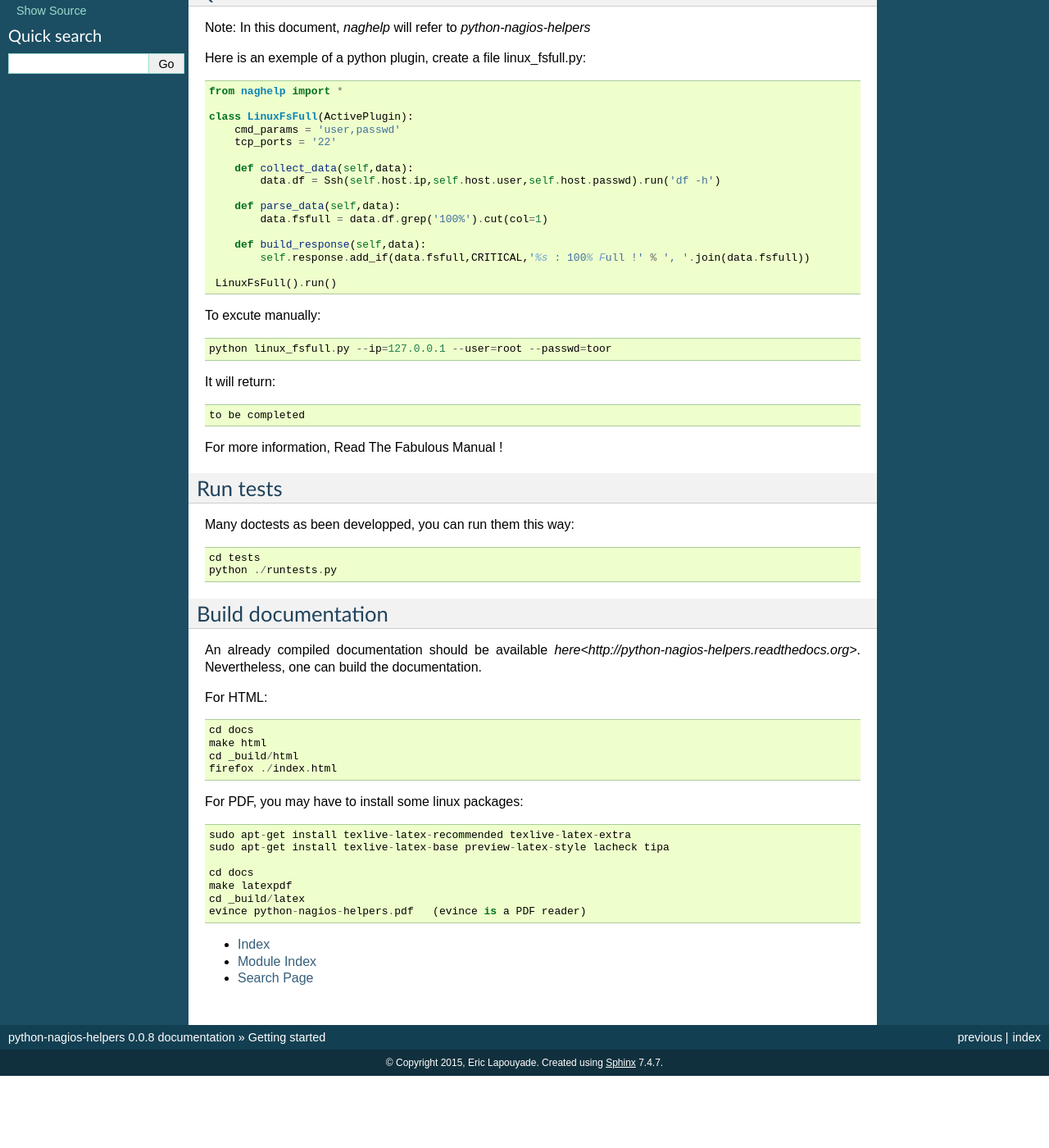
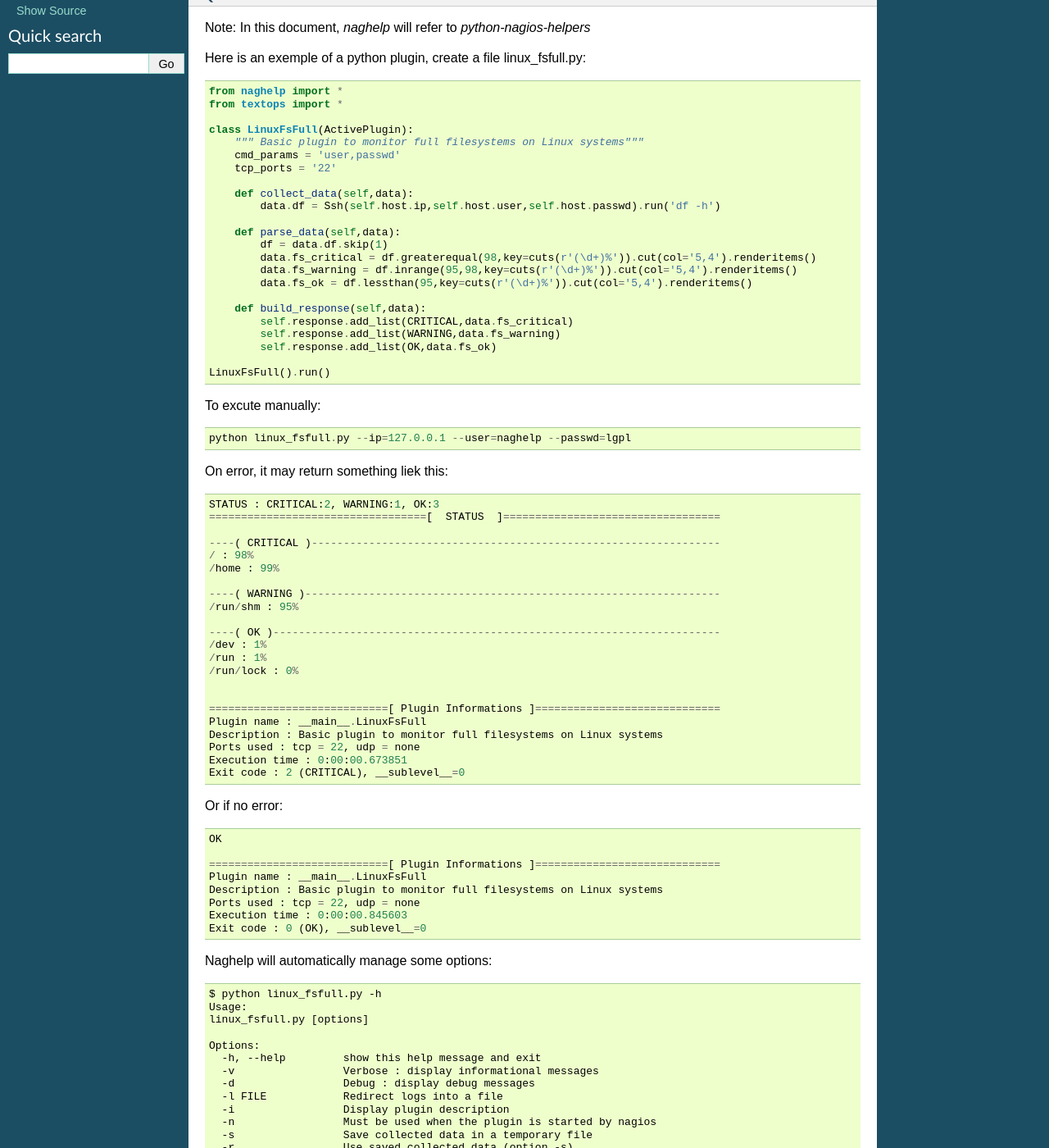
Before and after one commit to elapouya/python-nagios-helpers, a Sphinx documentation site: the page built from docs/intro.rst, in a window 1280 px wide and 1400 px high, scrolled down 262 px. Shown: the whole window at 82% size. Built offline with Sphinx 7.4.7, drawn with Linux system fonts in a browser that asks for light colours; before the commit the page ends 1574 px from its top, so only the background shows below that; some of the changed text lies outside the part shown.

Commit message:
Add an example plugin in documentation

```diff
--- a/docs/intro.rst
+++ b/docs/intro.rst
@@ -24,8 +24,10 @@ Note: In this document, *naghelp* will refer to *python-nagios-helpers*
 Here is an exemple of a python plugin, create a file linux_fsfull.py::
 
    from naghelp import *
+   from textops import *
 
    class LinuxFsFull(ActivePlugin):
+       """ Basic plugin to monitor full filesystems on Linux systems"""
        cmd_params = 'user,passwd'
        tcp_ports = '22'
 
@@ -33,20 +35,84 @@ Here is an exemple of a python plugin, create a file linux_fsfull.py::
            data.df = Ssh(self.host.ip,self.host.user,self.host.passwd).run('df -h')
 
        def parse_data(self,data):
-           data.fsfull = data.df.grep('100%').cut(col=1)
+           df = data.df.skip(1)
+           data.fs_critical = df.greaterequal(98,key=cuts(r'(\d+)%')).cut(col='5,4').renderitems()
+           data.fs_warning = df.inrange(95,98,key=cuts(r'(\d+)%')).cut(col='5,4').renderitems()
+           data.fs_ok = df.lessthan(95,key=cuts(r'(\d+)%')).cut(col='5,4').renderitems()
 
        def build_response(self,data):
-           self.response.add_if(data.fsfull,CRITICAL,'%s : 100% Full !' % ', '.join(data.fsfull))
+           self.response.add_list(CRITICAL,data.fs_critical)
+           self.response.add_list(WARNING,data.fs_warning)
+           self.response.add_list(OK,data.fs_ok)
 
-    LinuxFsFull().run()
+   LinuxFsFull().run()
 
 To excute manually::
 
-   python linux_fsfull.py --ip=127.0.0.1 --user=root --passwd=toor
+   python linux_fsfull.py --ip=127.0.0.1 --user=naghelp --passwd=lgpl
 
-It will return::
+On error, it may return something liek this::
 
-   to be completed
+   STATUS : CRITICAL:2, WARNING:1, OK:3
+   ==================================[  STATUS  ]==================================
+
+   ----( CRITICAL )----------------------------------------------------------------
+   / : 98%
+   /home : 99%
+
+   ----( WARNING )-----------------------------------------------------------------
+   /run/shm : 95%
+
+   ----( OK )----------------------------------------------------------------------
+   /dev : 1%
+   /run : 1%
+   /run/lock : 0%
+
+
+   ============================[ Plugin Informations ]=============================
+   Plugin name : __main__.LinuxFsFull
+   Description : Basic plugin to monitor full filesystems on Linux systems
+   Ports used : tcp = 22, udp = none
+   Execution time : 0:00:00.673851
+   Exit code : 2 (CRITICAL), __sublevel__=0
+
+Or if no error::
+
+   OK
+
+   ============================[ Plugin Informations ]=============================
+   Plugin name : __main__.LinuxFsFull
+   Description : Basic plugin to monitor full filesystems on Linux systems
+   Ports used : tcp = 22, udp = none
+   Execution time : 0:00:00.845603
+   Exit code : 0 (OK), __sublevel__=0
+
+Naghelp will automatically manage some options::
+
+   $ python linux_fsfull.py -h
+   Usage:
+   linux_fsfull.py [options]
+
+   Options:
+     -h, --help         show this help message and exit
+     -v                 Verbose : display informational messages
+     -d                 Debug : display debug messages
+     -l FILE            Redirect logs into a file
+     -i                 Display plugin description
+     -n                 Must be used when the plugin is started by nagios
+     -s                 Save collected data in a temporary file
+     -r                 Use saved collected data (option -s)
+     -a                 Collect data only and print them
+     -b                 Collect and parse data only and print them
+
+     Host attributes:
+       To be used to force host attributes values
+
+       --passwd=PASSWD  Passwd
+       --ip=IP          Host IP address
+       --user=USER      User
+       --name=NAME      Hostname
+
 
 For more information, Read The Fabulous Manual !
 
--- a/naghelp/__init__.py
+++ b/naghelp/__init__.py
@@ -4,7 +4,7 @@
 # Copyright (C) 2015 Eric Lapouyade
 #
 
-__version__ = '0.0.8'
+__version__ = '0.0.9'
 __author__ = 'Eric Lapouyade'
 __copyright__ = 'Copyright 2015, python-nagios-helpers project'
 __credits__ = ['Eric Lapouyade']
```
Also changed, not shown: 1 other file.
